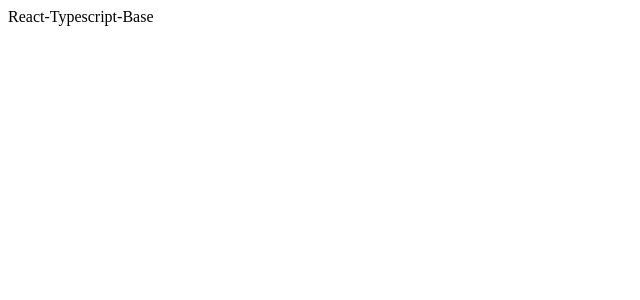
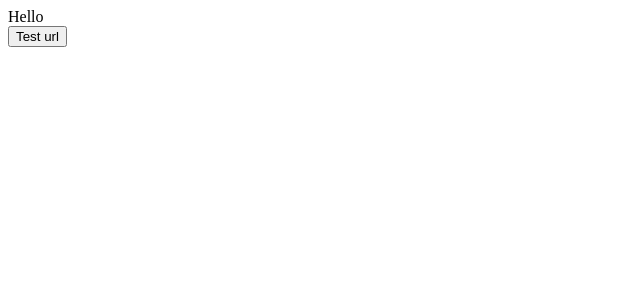
Before and after one commit to clemgat33/portfolio-api, a React (Create React App) app: page / in a window 1280 px wide. Shown: the top 300 px of the page, without its empty margins (0-640 px from the left). Built offline with nearby package versions, Linux system fonts and the light colour scheme.

Commit message:
test fetch

```diff
--- a/package.json
+++ b/package.json
@@ -10,6 +10,7 @@
     "@types/node": "^15.12.4",
     "@types/react": "^17.0.11",
     "@types/react-dom": "^17.0.8",
+    "axios": "^0.21.1",
     "react": "^17.0.2",
     "react-dom": "^17.0.2",
     "react-scripts": "^4.0.3",
--- a/src/App.tsx
+++ b/src/App.tsx
@@ -1,10 +1,74 @@
 import React from 'react';
+const request = require('request');
 
 function App() {
 
+	type PropsApiRequest = {
+		symbol: string;
+		startYear: number;
+	  startMonth: number;
+	  startDay: number;
+		endYear: number;
+	  endMonth: number;
+		endDay: number;
+		frequency: '1d' | '1wk' | '1mo';
+	};
+
+	const urlApiRequest = ({
+		symbol,
+		startYear,
+		startMonth,
+		startDay,
+		endYear,
+		endMonth,
+		endDay,
+		frequency
+	}: PropsApiRequest) => {
+		const startDate = Math.floor(Date.UTC(startYear, startMonth, startDay, 0, 0, 0) / 1000);
+    const endDate = Math.floor(Date.UTC(endYear, endMonth, endDay, 0, 0, 0) / 1000);
+		const baseUrl = 'https://finance.yahoo.com/quote/'
+		const url = `${baseUrl + symbol}/history?period1=${startDate}&period2=${endDate}&interval=${frequency}&filter=history&frequency=${frequency}`
+
+		return url
+	};
+//https://cors-anywhere.herokuapp.com/
+	async function getHistoricalPrice(url: string) {
+		console.log(url)
+		const result = await fetch(`${url}`)
+		.then((res) => res.text())
+		.then((body) => {
+			console.log(body)
+			const prices = JSON.parse(body.split('HistoricalPriceStore":{"prices":')[1].split(',"isPending')[0]);
+			console.log(prices);
+		})
+	  .catch((error) => {
+	    console.error('Error: ', error);
+	  })
+
+		return result
+	}
+
+
+	async function getData(): Promise<void>{
+		const url = urlApiRequest({
+			symbol: 'AAPL',
+			startYear: 2020,
+			startMonth: 6,
+			startDay: 0,
+			endYear: 2020,
+			endMonth: 8,
+			endDay: 0,
+			frequency: '1d',
+		})
+		// const results = await getHistoricalPrice(url)
+		// console.log('results', results)
+		getHistoricalPrice(url)
+	}
+
 	return (
-		<div >
-  			React-Typescript-Base
+		<div>
+				<div>Hello</div>
+				<button onClick={getData}>Test url</button>
 		</div>
 	);
 
```
Also changed, not shown: 1 other file (tests, documents, lock files or other folders).
